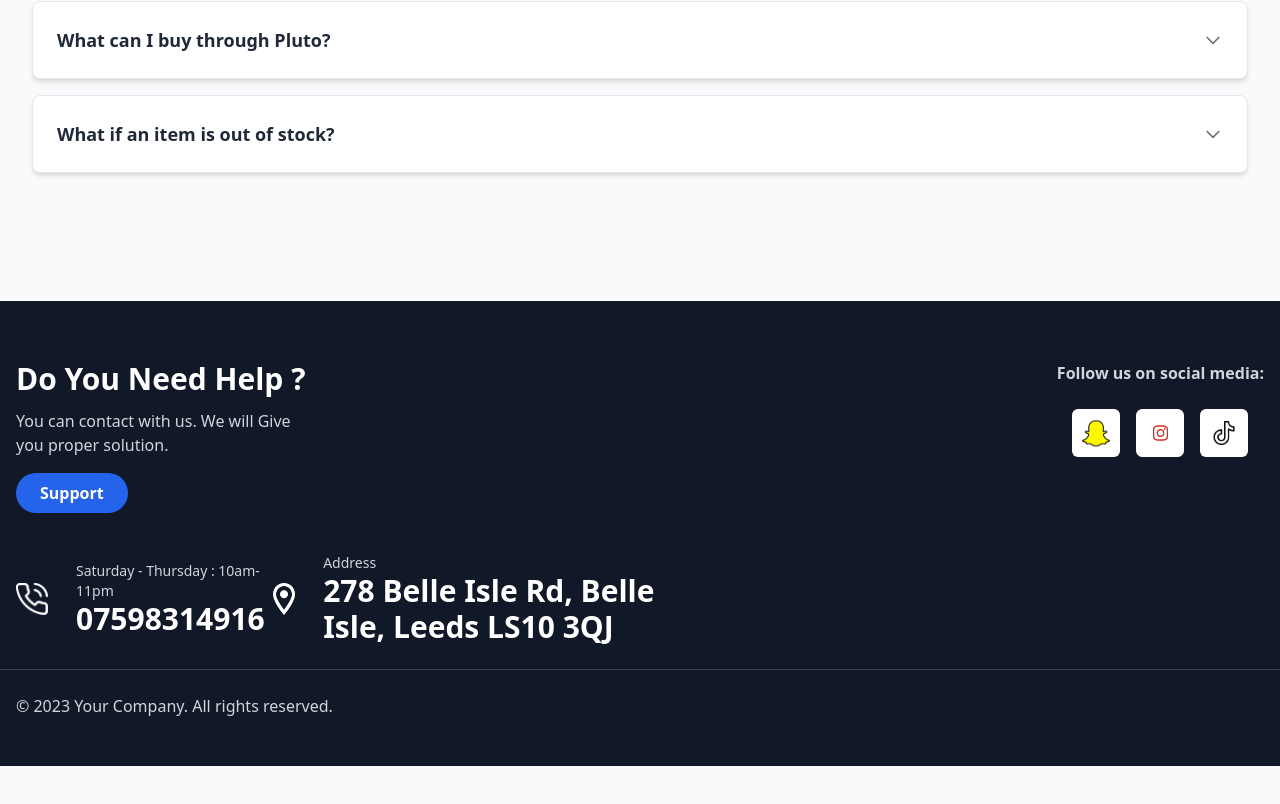
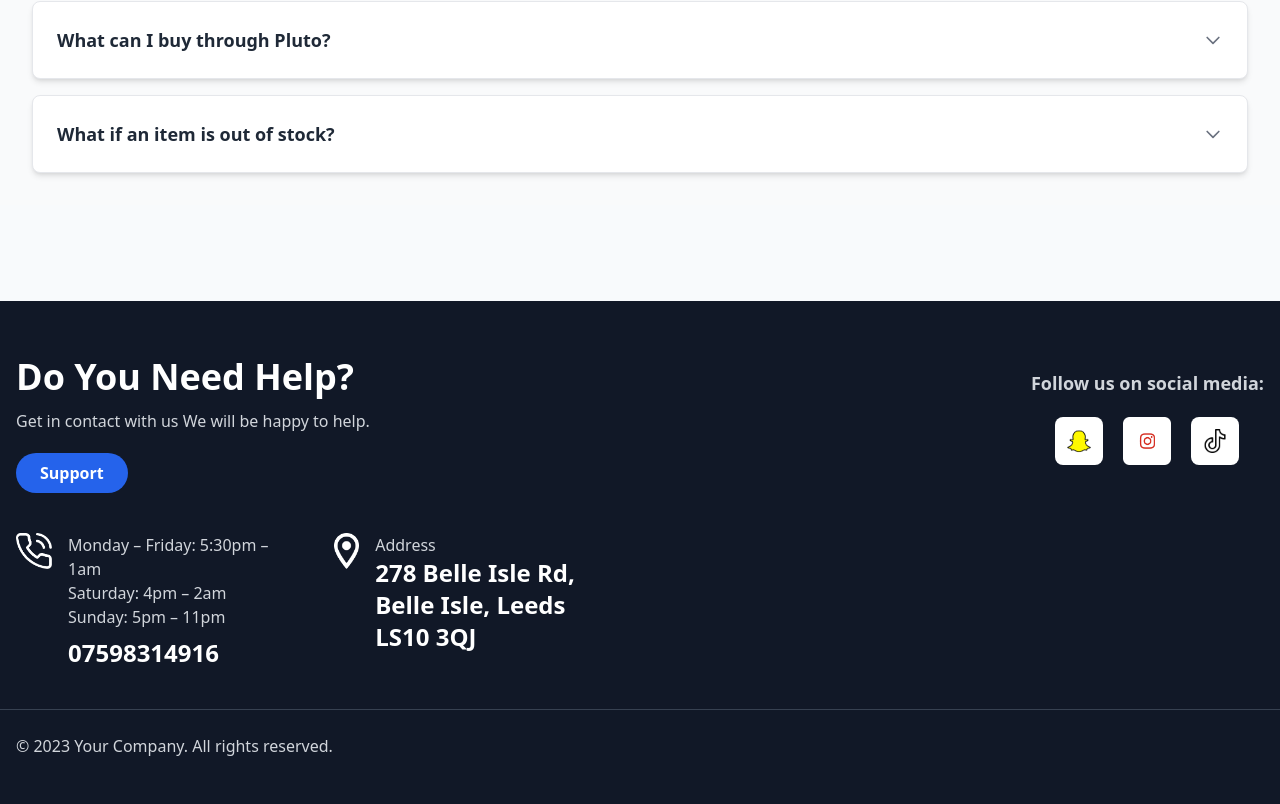
Before and after one commit to Sawjal-sikder/website_bot, a React (Vite) app: page /support in a window 1280 px wide. Shown: the part 1284-2088 px from the top of the page. Before the commit the page ends 2050 px from the top, so only its background shows below. Built offline with nearby package versions, Linux system fonts and the light colour scheme.

Commit message:
feat: replace banner image with new hero image and update footer component styling

```diff
--- a/src/pages/footer.jsx
+++ b/src/pages/footer.jsx
@@ -7,7 +7,7 @@ import TI from '../assets/image/icon/ti.png'
 import Call from '../assets/image/icon/call.png'
 import address from '../assets/image/icon/add.png'
 
-const footer = () => {
+const Footer = () => {
   const navigate = useNavigate();
 
   const handleSupportClick = () => {
@@ -16,68 +16,113 @@ const footer = () => {
 
   return (
     <div className="bg-gray-900 text-white">
-      <footer className="py-8 md:py-12">
+      <footer className="py-10 md:py-14">
         <div className="container mx-auto px-4">
-          {/* Grid layout with 2 columns */}
-          <div className="grid grid-cols-1 md:grid-cols-2 gap-8 items-start">
-            {/* Main content column */}
+
+          {/* Grid 2 columns */}
+          <div className="grid grid-cols-1 md:grid-cols-2 gap-10">
+
+            {/* Left Section */}
             <div>
-              <div>
-                <h2 className="text-3xl font-bold py-3">Do You Need Help ?</h2>
-                <p className="text-gray-300 md:w-72">You can contact with us. We will Give you proper solution.</p>
-              </div>
-              <div>
+              <h2 className="text-3xl md:text-4xl font-bold mb-3">Do You Need Help?</h2>
+              <p className="text-gray-300 max-w-sm">
+                {/* You can contact with us. We will give you proper solution. */}
+                Get in contact with us We will be happy to help.
+              </p>
+
               <button
                 onClick={handleSupportClick}
-                  className="mt-4 bg-blue-600 hover:bg-blue-700 text-white font-semibold py-2 px-6 rounded-full transition duration-300 cursor-pointer"
+                className="mt-5 bg-blue-600 hover:bg-blue-700 text-white font-semibold py-2 px-6 rounded-full transition"
               >
                 Support
               </button>
-              </div>
-              <div className="flex flex-col md:flex-row gap-10 mt-10">
-                <div className="flex items-center gap-5">
-                  <img src={Call} alt="Call Icon" className="md:w-8 md:h-8 w-5 h-5 inline-block mr-2" />
+
+              {/* Contact & Address */}
+              <div className="flex flex-col md:flex-row gap-8 mt-10">
+
+                {/* Phone & Schedule */}
+                <div className="flex gap-4 md:w-1/2">
+                  <img
+                    src={Call}
+                    alt="Call Icon"
+                    className="w-7 h-7 md:w-9 md:h-9"
+                  />
                   <div>
-                    <p className="text-gray-300 text-sm md:text-md">Saturday - Thursday : 10am-11pm</p>
-                    <p className="text-xl md:text-3xl font-bold">07598314916 </p>
+                    <p className="text-gray-300 text-sm md:text-base">Monday – Friday: 5:30pm – 1am</p>
+                    <p className="text-gray-300 text-sm md:text-base">Saturday: 4pm – 2am</p>
+                    <p className="text-gray-300 text-sm md:text-base mb-2">Sunday: 5pm – 11pm</p>
+                    <p className="text-xl md:text-2xl font-semibold">07598314916</p>
                   </div>
                 </div>
-                <div className="flex items-center gap-5">
-                  <img src={address} alt="Address Icon" className="md:w-8 md:h-8 w-5 h-5 inline-block mr-2" />
+
+                {/* Address */}
+                <div className="flex gap-4 md:w-1/2">
+                  <img
+                    src={address}
+                    alt="Address Icon"
+                    className="w-7 h-7 md:w-9 md:h-9"
+                  />
                   <div>
-                    <p className="text-gray-300 text-sm md:text-md">Address</p>
-                    <p className="text-xl md:text-3xl font-bold md:w-96">278 Belle Isle Rd, Belle Isle, Leeds LS10 3QJ</p>
+                    <p className="text-gray-300 text-sm md:text-base">Address</p>
+                    <p className="text-xl font-semibold md:text-2xl max-w-xs md:max-w-sm">
+                      278 Belle Isle Rd, Belle Isle, Leeds LS10 3QJ
+                    </p>
                   </div>
+                </div>
+
+              </div>
+            </div>
+
+            {/* Right Section (Social Icons) */}
+            <div className="flex justify-start md:justify-end pt-3">
+              <div className="flex flex-col items-start md:items-center gap-5">
+                <h3 className="text-gray-300 font-semibold text-lg">
+                  Follow us on social media:
+                </h3>
+                <div className="flex gap-5">
+
+                  <img
+                    src={SNP}
+                    alt="Snapchat"
+                    className="w-12 h-12 hover:opacity-75 cursor-pointer bg-white rounded-lg p-1"
+                    onClick={() => window.open("https://snapchat.com/t/JjA2gtUZ", "_blank")}
+                  />
+
+                  <img
+                    src={Youtube}
+                    alt="Instagram"
+                    className="w-12 h-12 hover:opacity-75 cursor-pointer"
+                    onClick={() =>
+                      window.open("https://www.instagram.com/plutoai.gram?igsh=MTc3NG0wYjAzM3gwNw", "_blank")
+                    }
+                  />
+
+                  <img
+                    src={TI}
+                    alt="TikTok"
+                    className="w-12 h-12 hover:opacity-75 cursor-pointer bg-white rounded-lg p-3"
+                    onClick={() =>
+                      window.open("https://www.tiktok.com/@orderwithpluto?_r=1&_t=ZN-91lBIwULyfi", "_blank")
+                    }
+                  />
+
                 </div>
               </div>
             </div>
 
-            {/* Social icons column */}
-            <div className="flex justify-center md:justify-end items-start pt-3">
-              <div className="flex flex-col items-center gap-4">
-                <h3 className="text-md font-semibold text-gray-300 mb-2">Follow us on social media:</h3>
-                <div className="flex  gap-4 ">
-                  {/* <img src={Facebook} alt="Facebook" className="w-12 h-12 hover:opacity-75 cursor-pointer transition duration-300" /> */}
-                  <img src={SNP} alt="Twitter" className="w-12 h-12 hover:opacity-75 cursor-pointer transition duration-300 rounded-md bg-white"  onClick={() => window.open("https://snapchat.com/t/JjA2gtUZ", "_blank")}/>
-                  <img src={Youtube} alt="YouTube" className="w-12 h-12 hover:opacity-75 cursor-pointer transition duration-300" onClick={() => window.open("https://www.instagram.com/plutoai.gram?igsh=MTc3NG0wYjAzM3gwNw", "_blank")} />
-                  <img src={TI} alt="LinkedIn" className="w-12 h-12 hover:opacity-75 cursor-pointer transition duration-300 bg-white rounded-md p-3" onClick={() => window.open("https://www.tiktok.com/@orderwithpluto?_r=1&_t=ZN-91lBIwULyfi", "_blank")} />
-                </div>
-              </div>
-            </div>
           </div>
         </div>
 
-        {/* Footer bottom section */}
-        <div className="container mx-auto px-4  border-t border-gray-700 pt-6 mt-6">
-          <div className="">
-            <p className="text-sm md:text-base text-gray-300">
+        {/* Footer Bottom */}
+        <div className="container mx-auto px-4 border-t border-gray-700 pt-6 mt-10 text-center md:text-left">
+          <p className="text-gray-300 text-sm md:text-base">
             © 2023 Your Company. All rights reserved.
           </p>
         </div>
-        </div>
+
       </footer>
     </div>
-  )
-}
+  );
+};
 
-export default footer
+export default Footer;
--- a/src/pages/home.jsx
+++ b/src/pages/home.jsx
@@ -3,7 +3,7 @@ import { useState , useEffect} from 'react'
 import Products from './Products'
 import BestSale from './BestSale'
 import Chat from './Chat'
-import BanarImage from '../assets/image/bg.png'
+import BanarImage from '../assets/image/hero.png'
 import Logo from '../assets/image/logo.png'
 import MainImage from '../assets/image/mainbody.png'
 import Chaticon from '../assets/image/chaticon.png'
```
Also changed, not shown: src/assets/image/hero.png (added). Lines whose indentation alone changed are shown as unchanged.
